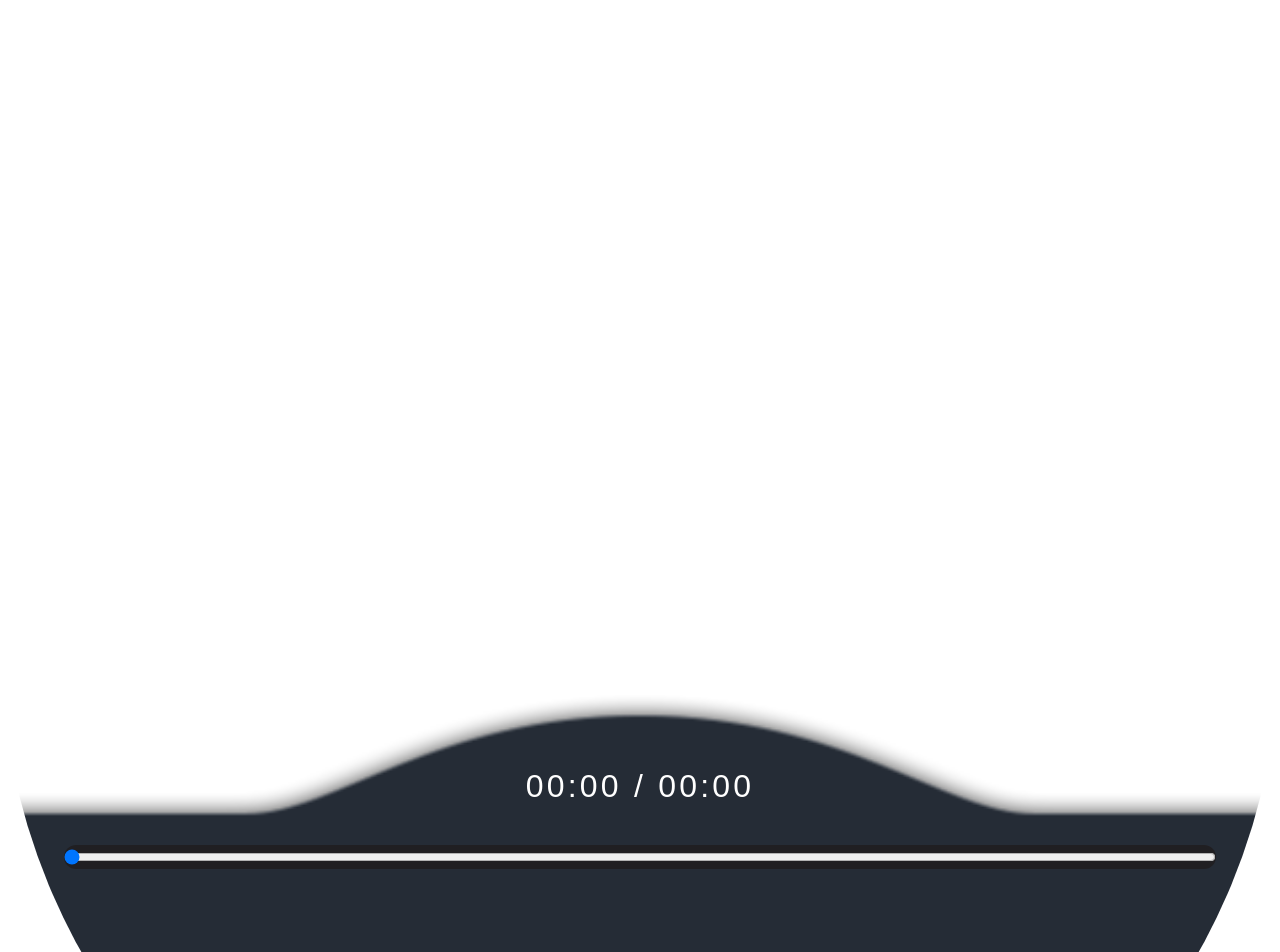
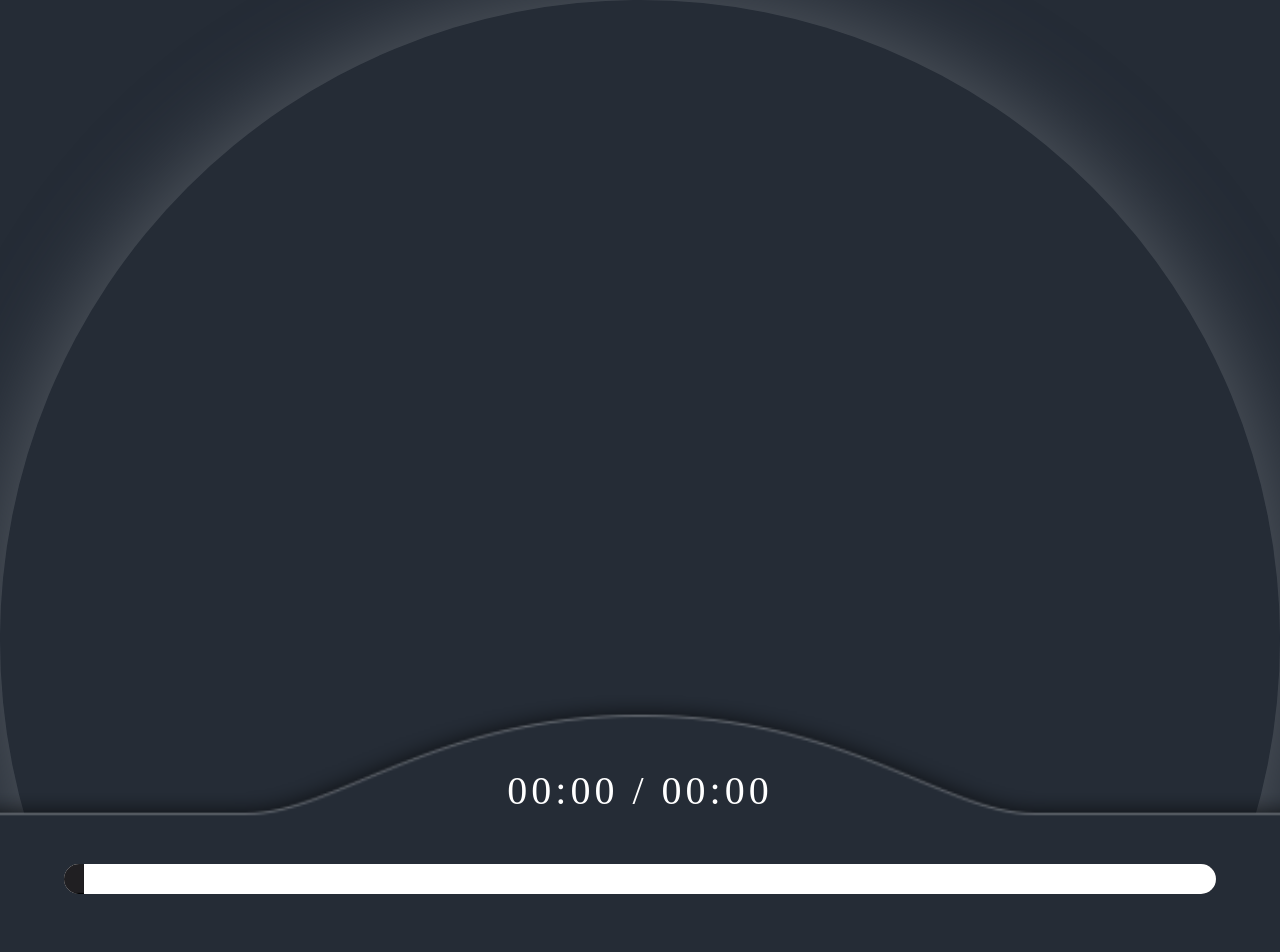
Before and after one commit to ekoooo/bb10-audioPlayer, a plain HTML site: page index.html in a window 1280 px wide. Shown: the top 952 px of the page. Drawn offline with Linux system fonts and the light colour scheme.

Commit message:
调整 range 样式

```diff
--- a/css/audio-player.css
+++ b/css/audio-player.css
@@ -1,16 +1,16 @@
-@media only screen and (width: 1440px) {
+@media only screen and (max-width: 1440px) {
     html, body{ font-size: 20px; }
 }
 
-@media only screen and (width: 768px) {
+@media only screen and (max-width: 768px) {
     html, body{ font-size: 10.6667px; }
 }
 
-@media only screen and (width: 720px) {
+@media only screen and (max-width: 720px) {
     html, body{ font-size: 10px; }
 }
 
-@media only screen and (width: 600px) {
+@media only screen and (max-width: 600px) {
     html, body{ font-size: 8.3333px; }
 }
 
@@ -31,11 +31,11 @@
     box-sizing: border-box;
     width: 100%;
     height: 100%;
-    border-radius: 50%;
-    /*background: url(../img/bb10player-default-bg.png) no-repeat;
-    -webkit-background-size: 100% 100%;
-    background-size: 100% 100%;*/
+    /*border-radius: 50%;*/
     overflow: hidden;
+    z-index: 1;
+
+    background: #252C36;
 }
 .bb10player_bottom {
     position: absolute;
@@ -51,7 +51,7 @@
     width: 45%;
     height: 30%;
     position: absolute;
-    top: 55%;
+    top: 65%;
     left: 50%;
     transform: translateX(-50%);
 }
@@ -95,7 +95,7 @@
     height: 1.5rem;
     border-radius: 1.5rem;
     background-color: #201F22;
-    top: 32%;
+    top: 35%;
     left: 50%;
     transform: translateX(-50%);
 }
@@ -113,7 +113,7 @@
     width: 100%;
     height: 2.5rem;
     line-height: 2.5rem;
-    top: 42%;
+    top: 45%;
     padding: 0 5rem;
     color: #fff;
     font-size: 2.2rem;
@@ -125,6 +125,19 @@
     display: block;
     width: 100%;
     height: 100%;
+
+    -webkit-appearance: none;
+    background-color: #fff;
+    border-radius: 1rem;
+    overflow: hidden;
+}
+.bb10player_progress_time::-webkit-slider-thumb {
+    -webkit-appearance: none;
+    top: -5px;
+    height: 1.5rem;
+    width: 1rem;
+    background: none repeat scroll 0 0 #201F22;
+    -webkit-box-shadow: 0 -1px 1px black inset;
 }
 .bb10player_cover {
     position: absolute;
@@ -133,10 +146,11 @@
     -webkit-background-size: 100% 100%;
     background-size: 100% 100%;
     border-radius: 50%;
-    z-index: -1;
 
     -webkit-animation: player_cover_rotate 20s linear infinite;
     animation: player_cover_rotate 20s linear infinite;
+
+    box-shadow: 0 0 4rem 0.5rem rgba(79,85,93,1);
 }
 
 @keyframes player_cover_rotate {
--- a/index.html
+++ b/index.html
@@ -16,6 +16,10 @@
             height: 5rem;
             margin: 1rem auto;
             font-size: 2.5rem;
+        }
+
+        body {
+            font-family: '微软雅黑';
         }
     </style>
 </head>
--- a/js/audio-player.js
+++ b/js/audio-player.js
@@ -39,8 +39,9 @@ var BB10AudioPlayer = {
         this.currentPlayIndex = currentPlayIndex;
     },
 
-    attachUIEvent: function(container) {
-        var that = this;
+    attachUIEvent: function() {
+        var that = this,
+            container = this.container;
 
         var currentTimePanel = container.find('.bb10player_current_time'),
             totalTimePanel = container.find('.bb10player_total_time'),
@@ -99,6 +100,29 @@ var BB10AudioPlayer = {
             progressTimeBar.val(0);
             progressTimeBar.attr('max', duration);
         };
+
+        this.player.onplaying = function(e) {
+            that.updateCoverStatus();
+            that.updatePlayIcon();
+        }
+
+        this.player.onpause = function(e) {
+            that.updateCoverStatus();
+            that.updatePlayIcon();
+        }
+    },
+
+    updateCoverStatus: function() {
+        this.container.find('.bb10player_cover').css({
+            backgroundImage: 'url(' + (this.data.cover || this.DEFAULT_COVER) + ')',
+            animationPlayState: this.isPaused() ? 'paused' : 'running'
+        });
+    },
+
+    updatePlayIcon: function() {
+        this.container.find('.bb10player_controls_play').css({
+            backgroundImage: this.isPaused() ? 'url(img/bb10player-play.png)' : 'url(img/bb10player-stop.png)'
+        });
     },
 
     playCurrent: function() {
@@ -130,17 +154,20 @@ var BB10AudioPlayer = {
 
     // 可供外部调用
     initUI: function(container) {
+        // 保存 container, 可用于销毁 UI
+        this.container = container;
+
         var tpl = ['<div class="bb10player_box">',
             '    <div class="bb10player">',
             '        <div class="bb10player_cover"></div>' +
             '        <div class="bb10player_bottom">',
-            '            <div class="bb10player_progress">',
-            '                <input type="range" class="bb10player_progress_time" min="0" max="0" step="1" value="0">',
-            '            </div>',
             '            <div class="bb10player_time">',
             '                <span class="bb10player_current_time">00:00</span>',
             '                <span>/</span>',
             '                <span class="bb10player_total_time">00:00</span>',
+            '            </div>',
+            '            <div class="bb10player_progress">',
+            '                <input type="range" class="bb10player_progress_time" min="0" max="0" step="1" value="0">',
             '            </div>',
             '            <div class="bb10player_title"></div>',
             '            <div class="bb10player_controls">',
@@ -154,22 +181,19 @@ var BB10AudioPlayer = {
 
         container.append(tpl);
 
-        /*
-         * 判断当前播放状态, 更新 播放/暂停 按钮图标
-         * 默认是播放状态, 即显示的暂停图片
-         * 如果是暂停状态则更新为播放图片
-         */
-        if(this.isPaused()) {
-            container.find('.bb10player_controls_play').css({
-                backgroundImage: 'url(img/bb10player-play.png)'
-            });
-        }
+        this.updateCoverStatus();
+        this.updatePlayIcon();
 
         var that = this;
 
         var currentTimePanel = container.find('.bb10player_current_time'),
             progressTimeBar = container.find('.bb10player_progress_time');
             coverPanel = container.find('.bb10player_cover');
+
+        // 初始化 cover
+        coverPanel.css({
+            backgroundImage: 'url(' + (this.data.cover || this.DEFAULT_COVER) + ')'
+        });
 
         // 初始化数据
         var duration = that.getDuration();
@@ -185,13 +209,8 @@ var BB10AudioPlayer = {
             progressTimeBar.val(0).attr('max', duration);
         }
 
-        // 初始化 cover
-        coverPanel.css({
-            backgroundImage: 'url(' + (this.data.cover || this.DEFAULT_COVER) + ')'
-        });
-
         // 监听 UI 事件
-        this.attachUIEvent(container);
+        this.attachUIEvent();
 
         // 实时更新播放信息
         window.clearInterval(that.itv);
@@ -199,9 +218,6 @@ var BB10AudioPlayer = {
         that.itv = window.setInterval(function() {
             that.itvUpdate(currentTimePanel, progressTimeBar);
         }, this.updateItvTime);
-
-        // 保存 container, 可用于销毁 UI
-        this.container = container;
     },
 
     // 设置播放器参数
```
